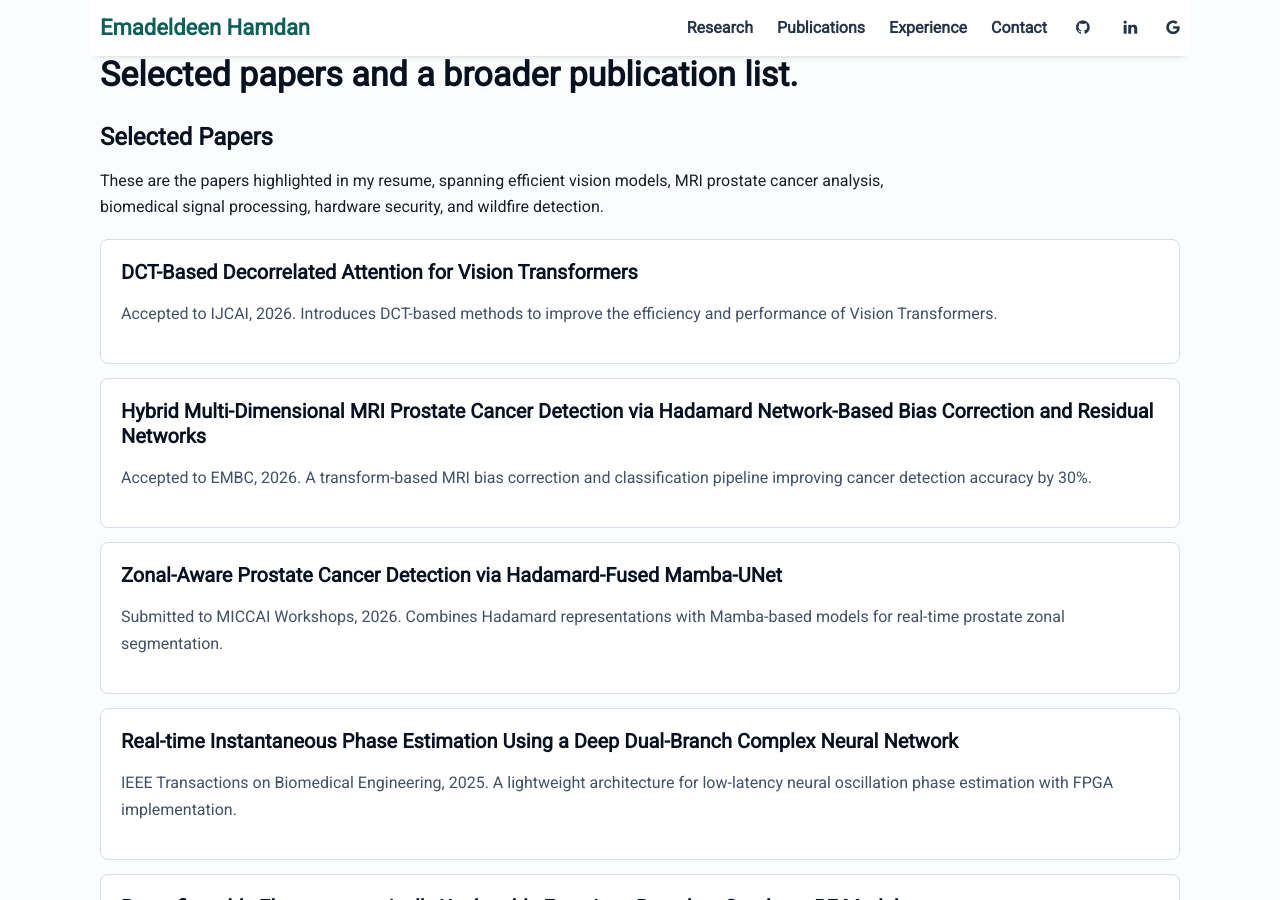
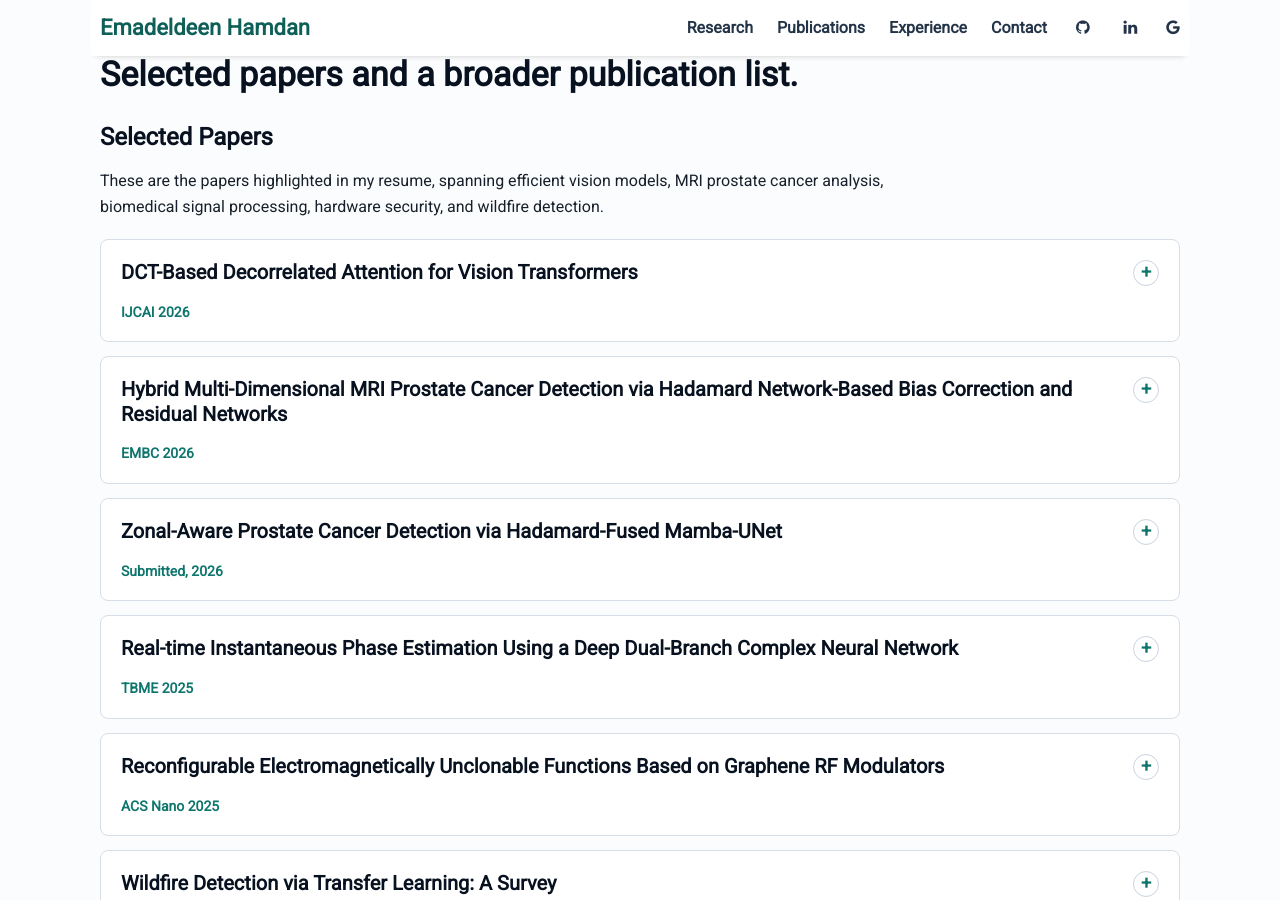
Before and after one commit to Emadeldeen-Hamdan/Emadeldeen-Hamdan.github.io, a Jekyll site: the page built from index.html, in a window 1280 px wide and 900 px high, scrolled down 1584 px. Built offline with Jekyll 4.4.1, drawn with Linux system fonts in a browser that asks for light colours; nearby versions of some CDN libraries; the list of posts is cut into pages by our own code; some of the changed text lies outside the part shown.

Commit message:
Add expandable publication details

```diff
--- a/_sass/_home.scss
+++ b/_sass/_home.scss
@@ -116,7 +116,7 @@
 }
 
 .research-grid article,
-.publication-list article,
+.paper-card,
 .timeline article {
   border: 1px solid #d7dee8;
   border-radius: 8px;
@@ -125,7 +125,6 @@
 }
 
 .research-grid h3,
-.publication-list h3,
 .timeline h3 {
   margin-top: 0;
   color: #07111f;
@@ -147,14 +146,70 @@
   font-size: 24px;
 }
 
-.publication-list h3 a {
+.paper-card summary {
+  display: grid;
+  grid-template-columns: minmax(0, 1fr) auto;
+  gap: 18px;
+  align-items: start;
   color: #07111f;
-  text-decoration: none;
+  cursor: pointer;
+  font-size: 20px;
+  font-weight: 700;
+  line-height: 1.25;
+  list-style: none;
 }
 
-.publication-list h3 a:hover {
+.paper-card summary::-webkit-details-marker {
+  display: none;
+}
+
+.paper-card summary::before {
+  content: "+";
+  width: 24px;
+  height: 24px;
+  grid-row: 1;
+  grid-column: 2;
+  border: 1px solid #c9d3df;
+  border-radius: 999px;
   color: #0f766e;
+  font-size: 18px;
+  line-height: 22px;
+  text-align: center;
+}
+
+.paper-card[open] summary::before {
+  content: "-";
+}
+
+.paper-card summary span {
+  grid-column: 1;
+}
+
+.paper-card summary small {
+  grid-column: 1 / -1;
+  color: #0f766e;
+  font-size: 14px;
+  font-weight: 700;
+}
+
+.paper-card summary:hover span {
+  color: #0f766e;
+}
+
+.paper-card p {
+  margin: 14px 0 0;
+}
+
+.paper-link {
+  display: inline-flex;
+  margin-top: 12px;
+  color: #07111f;
+  font-weight: 700;
   text-decoration: underline;
+}
+
+.paper-link:hover {
+  color: #0f766e;
 }
 
 .all-papers {
@@ -165,7 +220,11 @@
   padding: 16px 18px;
 }
 
-.compact-publications h3 {
+.compact-publications .paper-card {
+  padding: 16px 18px;
+}
+
+.compact-publications summary {
   font-size: 18px;
 }
 
--- a/index.html
+++ b/index.html
@@ -81,30 +81,54 @@
       </p>
     </div>
     <div class="publication-list">
-      <article>
-        <h3><a href="https://arxiv.org/abs/2405.13901">DCT-Based Decorrelated Attention for Vision Transformers</a></h3>
-        <p>Accepted to IJCAI, 2026. Introduces DCT-based methods to improve the efficiency and performance of Vision Transformers.</p>
-      </article>
-      <article>
-        <h3><a href="https://arxiv.org/abs/2604.17107">Hybrid Multi-Dimensional MRI Prostate Cancer Detection via Hadamard Network-Based Bias Correction and Residual Networks</a></h3>
-        <p>Accepted to EMBC, 2026. A transform-based MRI bias correction and classification pipeline improving cancer detection accuracy by 30%.</p>
-      </article>
-      <article>
-        <h3><a href="https://scholar.google.com/scholar?q=%22Zonal-Aware+Prostate+Cancer+Detection+via+Hadamard-Fused+Mamba-UNet%22">Zonal-Aware Prostate Cancer Detection via Hadamard-Fused Mamba-UNet</a></h3>
-        <p>Submitted to MICCAI Workshops, 2026. Combines Hadamard representations with Mamba-based models for real-time prostate zonal segmentation.</p>
-      </article>
-      <article>
-        <h3><a href="https://scholar.google.com/scholar?q=%22Real-time+Instantaneous+Phase+Estimation+Using+a+Deep+Dual-Branch+Complex+Neural+Network%22">Real-time Instantaneous Phase Estimation Using a Deep Dual-Branch Complex Neural Network</a></h3>
-        <p>IEEE Transactions on Biomedical Engineering, 2025. A lightweight architecture for low-latency neural oscillation phase estimation with FPGA implementation.</p>
-      </article>
-      <article>
-        <h3><a href="https://scholar.google.com/scholar?q=%22Reconfigurable+Electromagnetically+Unclonable+Functions+Based+on+Graphene+RF+Modulators%22">Reconfigurable Electromagnetically Unclonable Functions Based on Graphene RF Modulators</a></h3>
-        <p>ACS Nano, 2025. Hardware security work using electromagnetic PUFs for device authentication and cryptographic identification.</p>
-      </article>
-      <article>
-        <h3><a href="https://arxiv.org/abs/2306.12276">Wildfire Detection via Transfer Learning: A Survey</a></h3>
-        <p>Signal, Image and Video Processing, 2024. Reviews transfer learning approaches for large-scale wildfire detection, generalization, and dataset bias.</p>
-      </article>
+      <details class="paper-card">
+        <summary>
+          <span>DCT-Based Decorrelated Attention for Vision Transformers</span>
+          <small>IJCAI 2026</small>
+        </summary>
+        <p>Introduces DCT-based attention initialization and compression methods for Vision Transformers, improving training behavior and reducing computational overhead while preserving accuracy.</p>
+        <a class="paper-link" href="https://arxiv.org/abs/2405.13901">Paper</a>
+      </details>
+      <details class="paper-card">
+        <summary>
+          <span>Hybrid Multi-Dimensional MRI Prostate Cancer Detection via Hadamard Network-Based Bias Correction and Residual Networks</span>
+          <small>EMBC 2026</small>
+        </summary>
+        <p>Combines HM-MRI tissue maps with a two-stage AI pipeline using Hadamard U-Net bias correction and ResNet-based classification for prostate cancer detection.</p>
+        <a class="paper-link" href="https://arxiv.org/abs/2604.17107">Paper</a>
+      </details>
+      <details class="paper-card">
+        <summary>
+          <span>Zonal-Aware Prostate Cancer Detection via Hadamard-Fused Mamba-UNet</span>
+          <small>Submitted, 2026</small>
+        </summary>
+        <p>Uses Hadamard representations with Mamba-based models for real-time prostate zonal segmentation and improved cancer detection performance.</p>
+        <a class="paper-link" href="https://scholar.google.com/scholar?q=%22Zonal-Aware+Prostate+Cancer+Detection+via+Hadamard-Fused+Mamba-UNet%22">Paper Search</a>
+      </details>
+      <details class="paper-card">
+        <summary>
+          <span>Real-time Instantaneous Phase Estimation Using a Deep Dual-Branch Complex Neural Network</span>
+          <small>TBME 2025</small>
+        </summary>
+        <p>Proposes a lightweight dual-branch complex neural architecture for low-latency instantaneous phase estimation of neural oscillations, with FPGA-oriented deployment.</p>
+        <a class="paper-link" href="https://scholar.google.com/scholar?q=%22Real-time+Instantaneous+Phase+Estimation+Using+a+Deep+Dual-Branch+Complex+Neural+Network%22">Paper Search</a>
+      </details>
+      <details class="paper-card">
+        <summary>
+          <span>Reconfigurable Electromagnetically Unclonable Functions Based on Graphene RF Modulators</span>
+          <small>ACS Nano 2025</small>
+        </summary>
+        <p>Develops an electromagnetic PUF-based hardware security primitive using graphene RF modulators for device authentication and cryptographic identification.</p>
+        <a class="paper-link" href="https://scholar.google.com/scholar?q=%22Reconfigurable+Electromagnetically+Unclonable+Functions+Based+on+Graphene+RF+Modulators%22">Paper Search</a>
+      </details>
+      <details class="paper-card">
+        <summary>
+          <span>Wildfire Detection via Transfer Learning: A Survey</span>
+          <small>SIVP 2024</small>
+        </summary>
+        <p>Surveys transfer learning methods for camera-based wildfire detection, comparing modern pretrained models and highlighting generalization and dataset-bias challenges.</p>
+        <a class="paper-link" href="https://arxiv.org/abs/2306.12276">Paper</a>
+      </details>
     </div>
     <div class="publication-subsection all-papers">
       <h3>All Papers</h3>
@@ -114,50 +138,94 @@
       </p>
     </div>
     <div class="publication-list compact-publications">
-      <article>
-        <h3><a href="https://arxiv.org/abs/2606.14071">ShearFuse-UNet: Hadamard, DCT, and Shearlet Transform Fusion for Next-Day Wildfire Spread Prediction</a></h3>
-        <p class="paper-meta">2026 / Efficient wildfire spread prediction</p>
-      </article>
-      <article>
-        <h3><a href="https://arxiv.org/abs/2606.10174">A Large Scale Open-Source Image and Video Dataset for Robust Wildfire Detection and Classification</a></h3>
-        <p class="paper-meta">2026 / Wildfire detection dataset and benchmarking</p>
-      </article>
-      <article>
-        <h3><a href="https://arxiv.org/abs/2604.17107">Hybrid Multi-Dimensional MRI Prostate Cancer Detection via Hadamard Network-Based Bias Correction and Residual Networks</a></h3>
-        <p class="paper-meta">2026 / MRI prostate cancer detection</p>
-      </article>
-      <article>
-        <h3><a href="https://arxiv.org/abs/2603.02465">Deep Learning Based Wildfire Detection for Peatland Fires Using Transfer Learning</a></h3>
-        <p class="paper-meta">2026 / Peatland fire detection</p>
-      </article>
-      <article>
-        <h3><a href="https://arxiv.org/abs/2509.23103">HTMA-Net: Towards Multiplication-Avoiding Neural Networks via Hadamard Transform and In-Memory Computing</a></h3>
-        <p class="paper-meta">2025 / Hardware-aware efficient neural networks</p>
-      </article>
-      <article>
-        <h3><a href="https://scholar.google.com/scholar?q=%22Real-time+Instantaneous+Phase+Estimation+Using+a+Deep+Dual-Branch+Complex+Neural+Network%22">Real-time Instantaneous Phase Estimation Using a Deep Dual-Branch Complex Neural Network</a></h3>
-        <p class="paper-meta">2025 / Biomedical signal processing</p>
-      </article>
-      <article>
-        <h3><a href="https://scholar.google.com/scholar?q=%22Reconfigurable+Electromagnetically+Unclonable+Functions+Based+on+Graphene+RF+Modulators%22">Reconfigurable Electromagnetically Unclonable Functions Based on Graphene RF Modulators</a></h3>
-        <p class="paper-meta">2025 / Hardware security</p>
-      </article>
-      <article>
-        <h3><a href="https://arxiv.org/abs/2409.00563">Sparse Mamba: Introducing Controllability, Observability, and Stability to Structural State Space Models</a></h3>
-        <p class="paper-meta">2024 / Efficient state-space models</p>
-      </article>
-      <article>
-        <h3><a href="https://arxiv.org/abs/2405.13901">DCT-Based Decorrelated Attention for Vision Transformers</a></h3>
-        <p class="paper-meta">2024 / Efficient vision transformers</p>
-      </article>
-      <article>
-        <h3><a href="https://arxiv.org/abs/2306.12276">Wildfire Detection via Transfer Learning: A Survey</a></h3>
-        <p class="paper-meta">2024 / Wildfire detection survey</p>
-      </article>
-      <article>
-        <h3><a href="https://scholar.google.com/scholar?q=%22Zonal-Aware+Prostate+Cancer+Detection+via+Hadamard-Fused+Mamba-UNet%22">Zonal-Aware Prostate Cancer Detection via Hadamard-Fused Mamba-UNet</a></h3>
-        <p class="paper-meta">2026 / Prostate cancer segmentation and detection</p>
-      </article>
+      <details class="paper-card">
+        <summary>
+          <span>ShearFuse-UNet: Hadamard, DCT, and Shearlet Transform Fusion for Next-Day Wildfire Spread Prediction</span>
+          <small>2026</small>
+        </summary>
+        <p>Introduces a lightweight U-Net with Hadamard, DCT, and Shearlet transform branches for efficient next-day wildfire spread prediction from satellite data.</p>
+        <a class="paper-link" href="https://arxiv.org/abs/2606.14071">Paper</a>
+      </details>
+      <details class="paper-card">
+        <summary>
+          <span>A Large Scale Open-Source Image and Video Dataset for Robust Wildfire Detection and Classification</span>
+          <small>2026</small>
+        </summary>
+        <p>Presents GWFP, a geographically diverse wildfire image and video dataset, with benchmarks for robust in-domain and cross-dataset fire and smoke detection.</p>
+        <a class="paper-link" href="https://arxiv.org/abs/2606.10174">Paper</a>
+      </details>
+      <details class="paper-card">
+        <summary>
+          <span>Hybrid Multi-Dimensional MRI Prostate Cancer Detection via Hadamard Network-Based Bias Correction and Residual Networks</span>
+          <small>2026</small>
+        </summary>
+        <p>Uses Hadamard-based bias correction and residual networks to improve automated prostate cancer detection from hybrid multi-dimensional MRI maps.</p>
+        <a class="paper-link" href="https://arxiv.org/abs/2604.17107">Paper</a>
+      </details>
+      <details class="paper-card">
+        <summary>
+          <span>Deep Learning Based Wildfire Detection for Peatland Fires Using Transfer Learning</span>
+          <small>2026</small>
+        </summary>
+        <p>Adapts wildfire detection models to peatland fire imagery using transfer learning, improving detection under low-contrast smoke and limited labeled data.</p>
+        <a class="paper-link" href="https://arxiv.org/abs/2603.02465">Paper</a>
+      </details>
+      <details class="paper-card">
+        <summary>
+          <span>HTMA-Net: Towards Multiplication-Avoiding Neural Networks via Hadamard Transform and In-Memory Computing</span>
+          <small>2025</small>
+        </summary>
+        <p>Combines Hadamard transform layers with multiplication-avoiding SRAM-based in-memory computing to reduce arithmetic complexity in deep networks.</p>
+        <a class="paper-link" href="https://arxiv.org/abs/2509.23103">Paper</a>
+      </details>
+      <details class="paper-card">
+        <summary>
+          <span>Real-time Instantaneous Phase Estimation Using a Deep Dual-Branch Complex Neural Network</span>
+          <small>2025</small>
+        </summary>
+        <p>Builds a compact neural architecture for real-time phase estimation in biomedical signals, targeting low-latency deployment.</p>
+        <a class="paper-link" href="https://scholar.google.com/scholar?q=%22Real-time+Instantaneous+Phase+Estimation+Using+a+Deep+Dual-Branch+Complex+Neural+Network%22">Paper Search</a>
+      </details>
+      <details class="paper-card">
+        <summary>
+          <span>Reconfigurable Electromagnetically Unclonable Functions Based on Graphene RF Modulators</span>
+          <small>2025</small>
+        </summary>
+        <p>Explores reconfigurable electromagnetic unclonable functions using graphene RF modulators for authentication and security.</p>
+        <a class="paper-link" href="https://scholar.google.com/scholar?q=%22Reconfigurable+Electromagnetically+Unclonable+Functions+Based+on+Graphene+RF+Modulators%22">Paper Search</a>
+      </details>
+      <details class="paper-card">
+        <summary>
+          <span>Sparse Mamba: Introducing Controllability, Observability, and Stability to Structural State Space Models</span>
+          <small>2024</small>
+        </summary>
+        <p>Applies control-theoretic ideas to Mamba-style state-space models, targeting more controllable, observable, stable, and parameter-efficient sequence models.</p>
+        <a class="paper-link" href="https://arxiv.org/abs/2409.00563">Paper</a>
+      </details>
+      <details class="paper-card">
+        <summary>
+          <span>DCT-Based Decorrelated Attention for Vision Transformers</span>
+          <small>2024</small>
+        </summary>
+        <p>Uses DCT structure to initialize and compress attention in Vision Transformers, improving efficiency while retaining task performance.</p>
+        <a class="paper-link" href="https://arxiv.org/abs/2405.13901">Paper</a>
+      </details>
+      <details class="paper-card">
+        <summary>
+          <span>Wildfire Detection via Transfer Learning: A Survey</span>
+          <small>2024</small>
+        </summary>
+        <p>Reviews transfer learning for wildfire detection and compares pretrained vision models for visible-camera fire and smoke monitoring.</p>
+        <a class="paper-link" href="https://arxiv.org/abs/2306.12276">Paper</a>
+      </details>
+      <details class="paper-card">
+        <summary>
+          <span>Zonal-Aware Prostate Cancer Detection via Hadamard-Fused Mamba-UNet</span>
+          <small>2026</small>
+        </summary>
+        <p>Develops a transform-enhanced Mamba-UNet pipeline for prostate zonal segmentation and cancer detection.</p>
+        <a class="paper-link" href="https://scholar.google.com/scholar?q=%22Zonal-Aware+Prostate+Cancer+Detection+via+Hadamard-Fused+Mamba-UNet%22">Paper Search</a>
+      </details>
     </div>
   </section>
 
```
Also changed, not shown: 2 other files.
